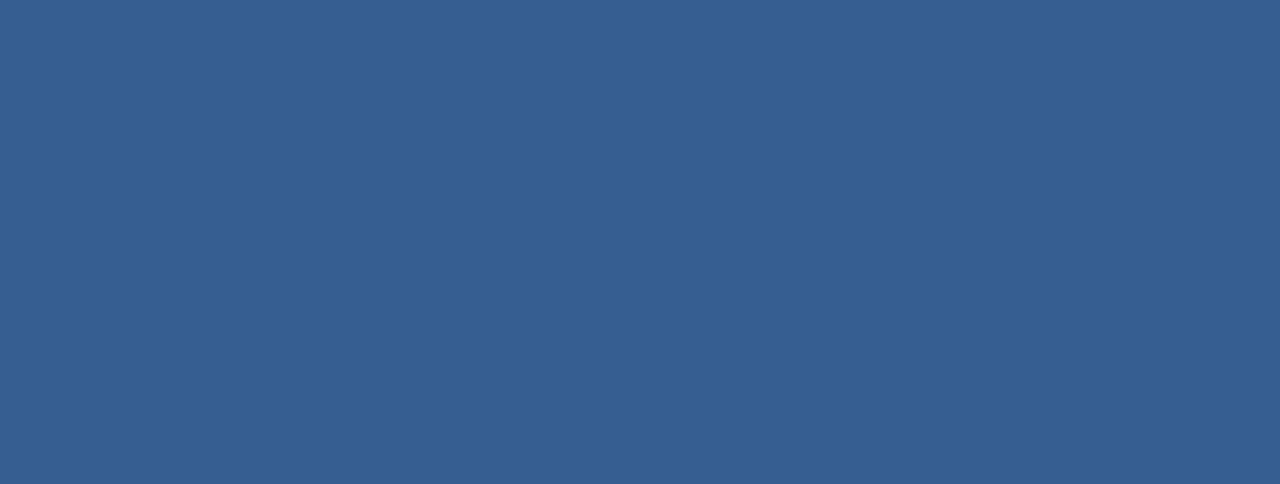
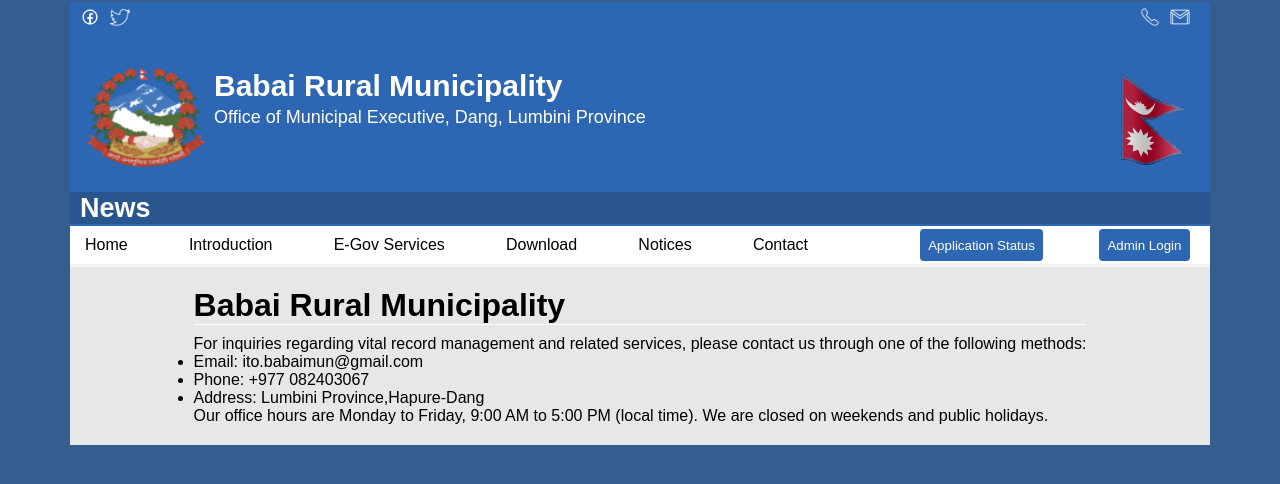
Before and after one commit to GShix/Vital-Record-Management-System, a React (Vite) app in the folder VRMS_Frontend/: page /contact in a window 1280 px wide. Before the commit this address had no page. Shown: the top 484 px of the page. Built offline with nearby package versions, Linux system fonts and the light colour scheme; a web font is replaced by a local one.

Commit message:
intro and contact page

```diff
--- a/VRMS_Frontend/src/App.jsx
+++ b/VRMS_Frontend/src/App.jsx
@@ -8,6 +8,8 @@
 import Admin from './pages/admin/adminLogin/Admin'
 import AdminHome from './pages/admin/adminHome/AdminHome'
 import ApplicationStatus from './pages/Application Status/ApplicationStatus'
+import Contact from './pages/Contact/Contact'
+import Introduction from './pages/Introduction/Introduction'
 
 function App() {
   return (
@@ -19,7 +21,8 @@
           <Route path='/birthRegistration' element ={<Birth/>} />
           <Route path='/deathRegistration' element ={<Death/>} />
           <Route path='/applicationStatus' element ={<ApplicationStatus/>} />
-          {/* <Route path='/success' element ={<Success/>} /> */}
+          <Route path='/contact' element ={<Contact/>} />
+          <Route path='/introduction' element ={<Introduction/>} />
           <Route path='/vrms-admin' element ={<Admin/>} />
           <Route path='/adminHome' element ={<AdminHome/>} />
         </Routes>
--- a/VRMS_Frontend/src/components/Header/Header.jsx
+++ b/VRMS_Frontend/src/components/Header/Header.jsx
@@ -39,11 +39,11 @@
             <div className="nav-list flex">
                 <ul className={setMenu?" nav-list-items mobileNavList":"nav-list-items"}>
                     <li onClick={()=>Navigate('/')}>Home</li>
-                    <li onClick={()=>Navigate('/')}>Introduction</li>
+                    <li onClick={()=>Navigate('/introduction')}>Introduction</li>
                     <li onClick={()=>Navigate('/eservices')}>E-Gov Services</li>
                     <li onClick={()=>Navigate('/')}>Download</li>
                     <li onClick={()=>Navigate('/')}>Notices</li>
-                    <li onClick={()=>Navigate('/')}>Contact</li>
+                    <li onClick={()=>Navigate('/contact')}>Contact</li>
                 </ul>
                 <button className='successHomeBtn' onClick={()=>Navigate('/applicationStatus')}>Application Status</button>
                 <button id='employee-login-btn' type='' onClick={()=>Navigate('/vrms-admin')}>Admin Login</button>
--- /dev/null
+++ b/VRMS_Frontend/src/pages/Contact/Contact.css
@@ -0,0 +1,10 @@
+.contactPage{
+    justify-content: center;
+    color: black;
+    background-color: rgb(231, 231, 231);
+    padding: 20px;
+}
+.contactPage h1{
+    border-bottom: 1px solid white;
+    margin-bottom: 10px;
+}
--- /dev/null
+++ b/VRMS_Frontend/src/pages/Contact/Contact.jsx
@@ -0,0 +1,30 @@
+import React from 'react'
+import Header from '../../components/Header/Header'
+import './Contact.css'
+const Contact = () => {
+  return (
+    <div>
+        <Header/>
+    <div className="contactPage flex">
+    <div>
+        <h1>Babai Rural Municipality</h1>
+        <p>
+            For inquiries regarding vital record management and related services,
+            please contact us through one of the following methods:
+        </p>
+        <ul>
+            <li>Email: ito.babaimun@gmail.com</li>
+            <li>Phone: +977 082403067</li>
+            <li>Address: Lumbini Province,Hapure-Dang</li>
+        </ul>
+        <p>
+            Our office hours are Monday to Friday, 9:00 AM to 5:00 PM (local time).
+            We are closed on weekends and public holidays.
+        </p>
+        </div>
+    </div>
+    </div>
+  )
+}
+
+export default Contact
--- /dev/null
+++ b/VRMS_Frontend/src/pages/Introduction/Introduction.css
@@ -0,0 +1,11 @@
+.introBabai{
+    font-family: arial;
+    justify-content: center;
+    color: black;
+    background-color: rgb(231, 231, 231);
+    padding: 20px;
+}
+.introBabai h1{
+    border-bottom: 1px solid white;
+    margin-bottom: 10px;
+}
--- /dev/null
+++ b/VRMS_Frontend/src/pages/Introduction/Introduction.jsx
@@ -0,0 +1,20 @@
+import React from 'react'
+import Header from '../../components/Header/Header'
+import './Introduction.css'
+const Introduction = () => {
+  return (
+    <div>
+        <Header/>
+        <div className="introBabai">
+            <h1>Welcome to Babai Rural Municipality</h1>
+            <p>
+                Babai Rural Municipality lies in the Dang District of Lumbini Province, Nepal. The municipality has an area of 257.47 sq. km comprising of 7 wards. The office of Babai Rural Municipality lies in Ward No. 4 at Hapure. This municipality was formed by merging the previous VDCs namely Panchakule and Purandhara. In the Eastern part of Babai Rural Municipality lies Shantinagar Rural Municipality, Banke and Salyan districts in the West, Salyan District in the North and Dangisharan Rural Municipality and Banke district in the south.
+
+                As per the Census of 2068, the total population of Babai Rural Municipality is 28,000. Purandhara Spring and Chisapani Temple are the major tourist areas of Babai Rural Municipality.
+            </p>
+        </div>
+  </div>
+  )
+}
+
+export default Introduction
```
